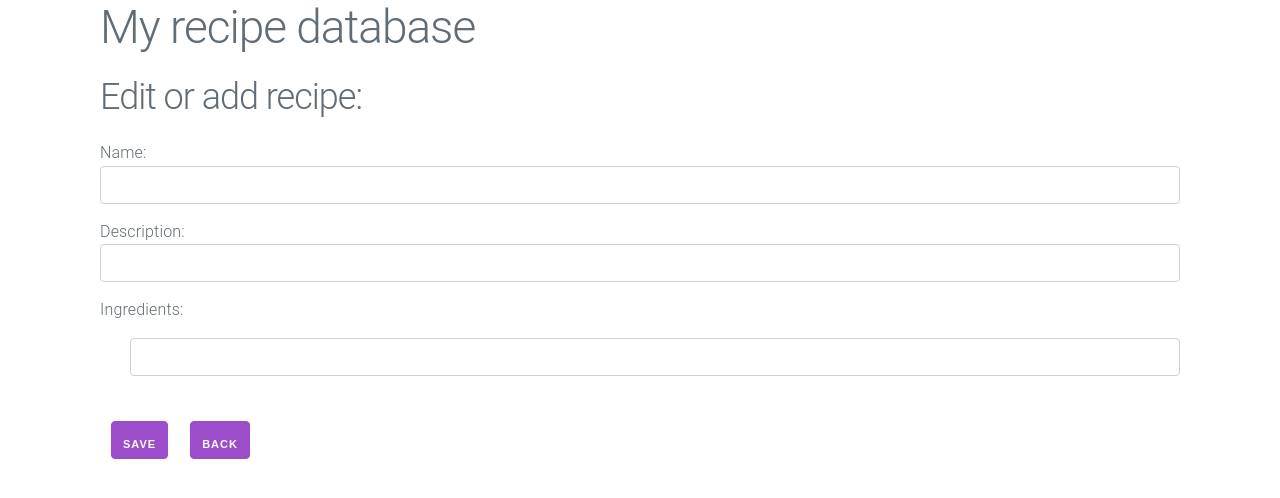
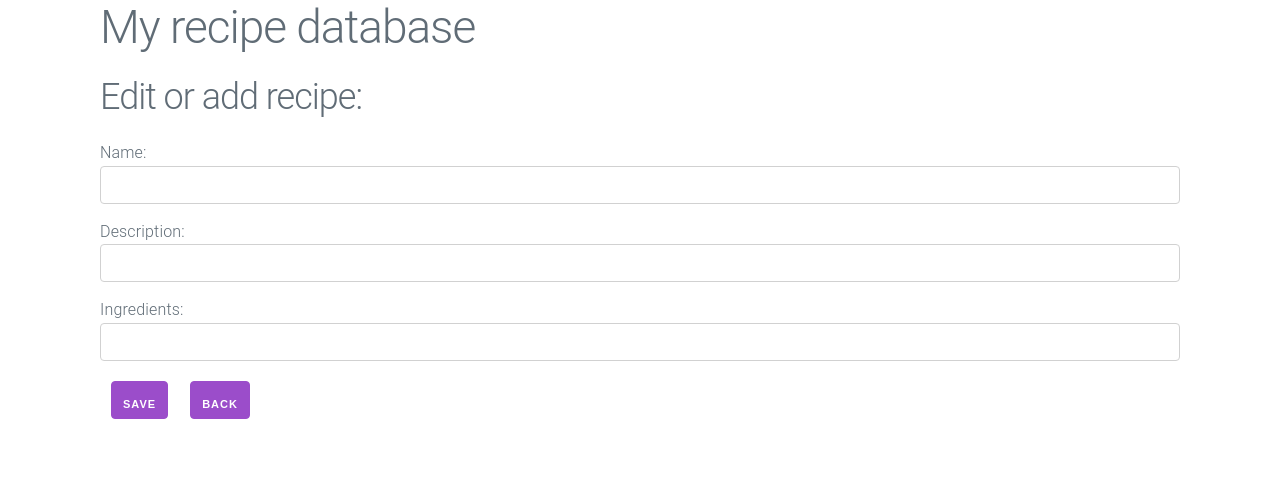
Before and after one commit to kkornakiewicz/fe-exercise, a React (Create React App) app: page /recipe/add in a window 1280 px wide. Shown: the top 498 px of the page. Built offline with nearby package versions, Linux system fonts and the light colour scheme; no server answers.

Commit message:
Cosmetic tweaks

```diff
--- a/src/EditableRecipeDetail.tsx
+++ b/src/EditableRecipeDetail.tsx
@@ -84,21 +84,15 @@ function EditableRecipeDetail(props: Props & RouteComponentProps) {
           }
         />
         Ingredients:
-        <ol>
-          <ul>
         {recipe.ingredients.map((ingredient, index) => {
           return (
             <input
               key={index}
               value={ingredient.name}
-                  onChange={(e) =>
-                    handleIngredientChange(index, e.target.value)
-                  }
+              onChange={(e) => handleIngredientChange(index, e.target.value)}
             ></input>
           );
         })}
-          </ul>
-        </ol>
         <Button
           onClick={(e) => {
             e.preventDefault();
--- a/src/RecipeDetail.tsx
+++ b/src/RecipeDetail.tsx
@@ -22,7 +22,6 @@ function RecipeDetail(props: Props & RouteComponentProps) {
 
   return (
     <>
-      <h2>Recipe detail:</h2>
       <h2>{recipe.name}</h2>
       <div>{recipe.description}</div>
       <h4>Ingredients: </h4>
```
Lines whose indentation alone changed are shown as unchanged.
